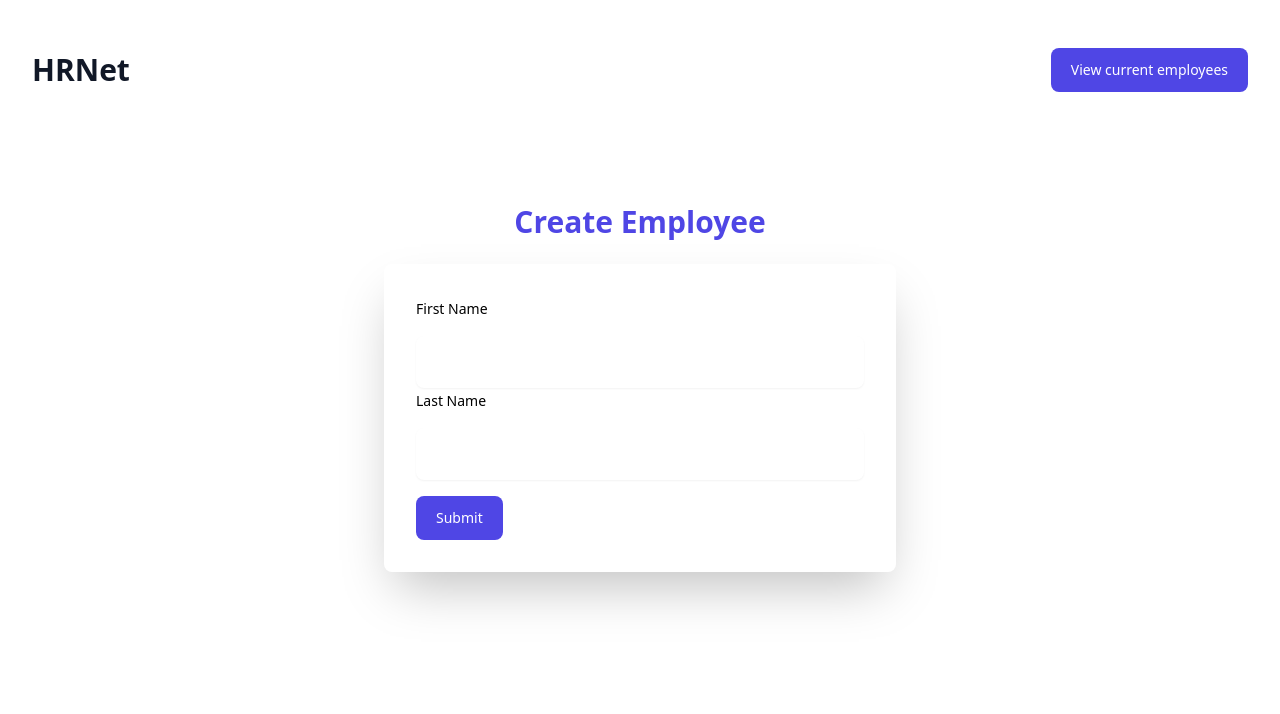
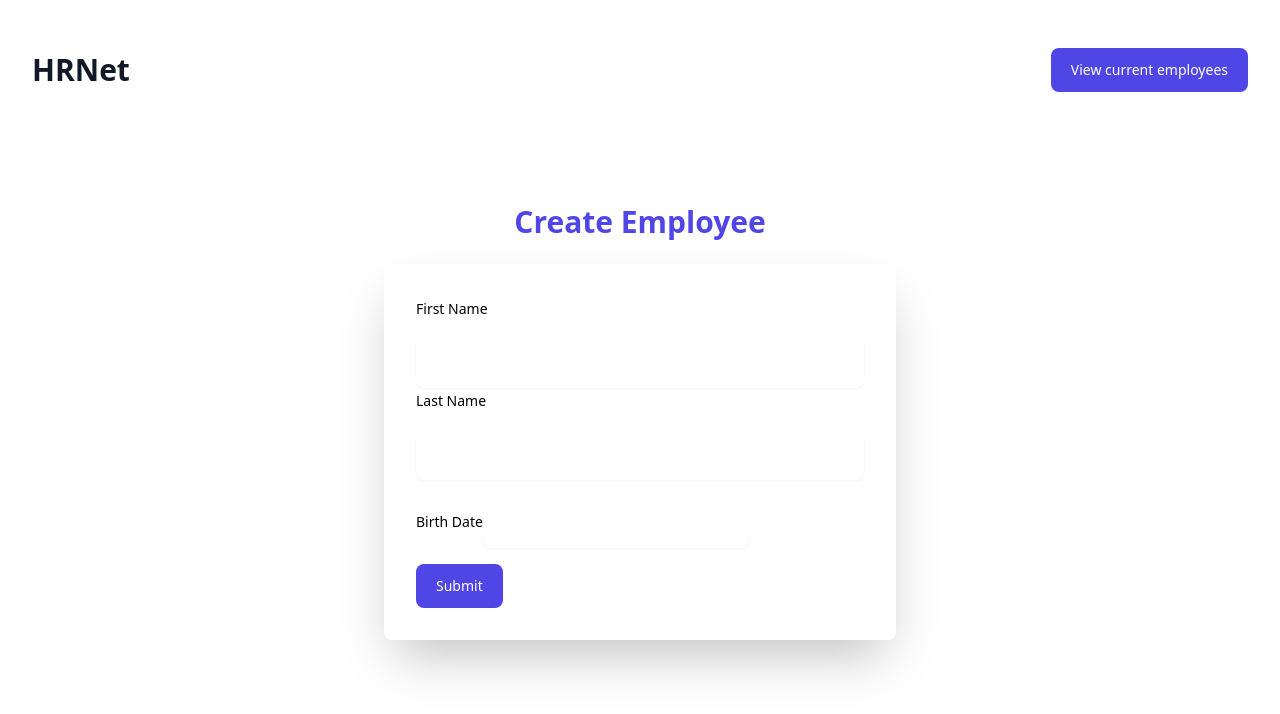
Before and after one commit to Marcoguzman211/Marco_Guzman_14_022022, a React (Create React App) app: page / in a window 1280 px wide. Shown: the top 714 px of the page. Built offline with nearby package versions, Linux system fonts and the light colour scheme.

Commit message:
Add of react day picker

```diff
--- a/src/components/Form.jsx
+++ b/src/components/Form.jsx
@@ -1,10 +1,31 @@
-import {useFormik} from "formik";
+import { useFormik } from "formik";
+import 'react-datepicker/dist/react-datepicker.css';
+import DatePicker from 'react-datepicker';
+
 const Form = () => {
 	const formik = useFormik({
 		initialValues: {
 			firstName: '',
 			lastName: '',
 			email: '',
+			birthDate: null,
+		},
+		validate: values => {
+			const errors = {};
+			if (!values.birthDate) {
+				errors.birthDate = 'Required';
+			} else {
+				const minDate = new Date();
+				minDate.setFullYear(minDate.getFullYear() - 18);
+				const maxDate = new Date();
+				maxDate.setFullYear(1900);
+				if (values.birthDate > minDate) {
+					errors.birthDate = 'You must be at least 18 years old';
+				} else if (values.birthDate < maxDate) {
+					errors.birthDate = 'Birthdate must be after 1900';
+				}
+			}
+			return errors;
 		},
 		onSubmit: values => {
 			alert(JSON.stringify(values, null, 2));
@@ -45,8 +66,30 @@ const Form = () => {
 						onChange={formik.handleChange}
 						value={formik.values.lastName}
 					/>
-					<button type="submit"
-					        className="block rounded-lg bg-indigo-600 px-5 py-3 text-sm font-medium text-white transition hover:bg-indigo-700 focus:outline-none focus:ring"
+
+					<label
+						htmlFor="birthDate"
+						className="text-sm font-medium"
+					>Birth Date</label>
+					<DatePicker
+						id="birthDate"
+						name="birthDate"
+						className="w-full rounded-lg border-gray-200 p-4 pr-12 text-sm shadow-sm"
+						selected={formik.values.birthDate}
+						onChange={date => formik.setFieldValue('birthDate', date)}
+						dateFormat="MM/dd/yyyy"
+						showYearDropdown
+						yearDropdownItemNumber={100}
+						maxDate={new Date()}
+						minDate={new Date(1900, 0, 1)}
+					/>
+					{formik.errors.birthDate && formik.touched.birthDate && (
+						<div className="text-red-500 text-sm">{formik.errors.birthDate}</div>
+					)}
+
+					<button
+						type="submit"
+						className="block rounded-lg bg-indigo-600 px-5 py-3 text-sm font-medium text-white transition hover:bg-indigo-700 focus:outline-none focus:ring"
 					>
 						Submit
 					</button>
```
